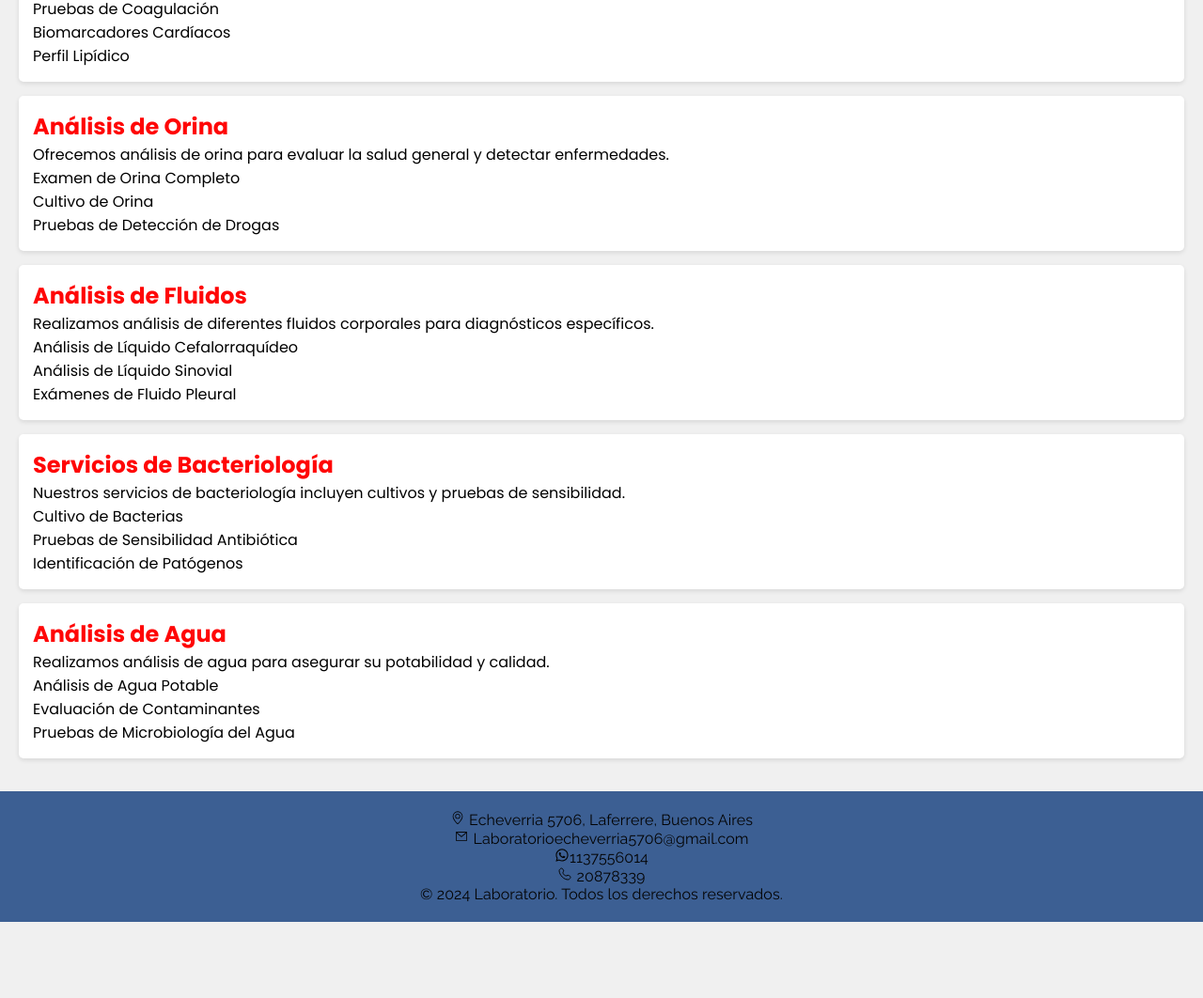
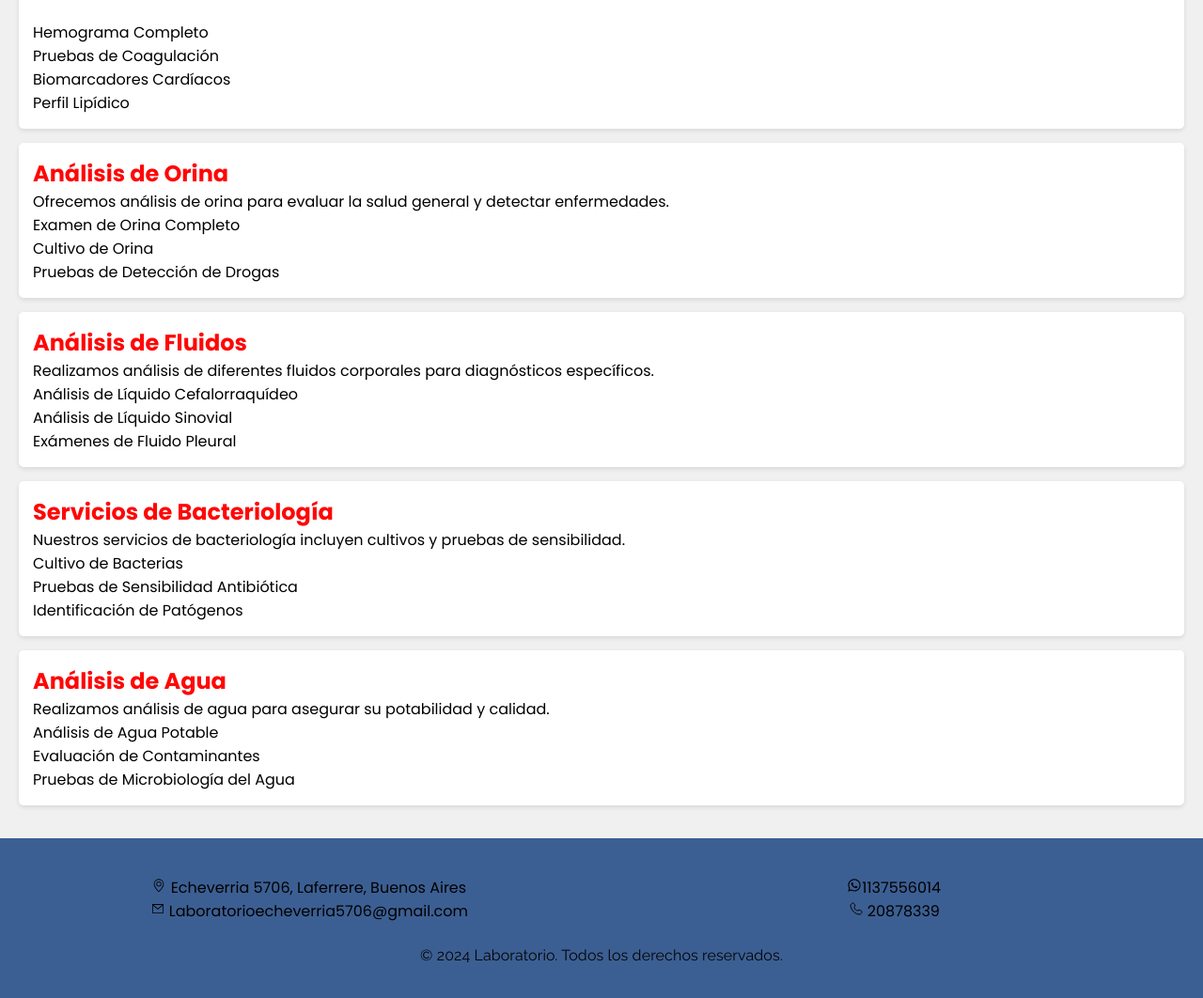
Before and after one commit to JMsanchez4920/laboratorio2024., a plain HTML site: page SERVICIOS.html in a window 1280 px wide. Shown: the part 562-1624 px from the top of the page at 94% size. Before the commit the page ends 1543 px from the top, so only its background shows below. Drawn offline with Linux system fonts and the light colour scheme.

Commit message:
Update SERVICIOS.html

```diff
--- a/SERVICIOS.html
+++ b/SERVICIOS.html
@@ -64,9 +64,9 @@
     </nav>
     <main>
         <section id="analisis-sangre">
-            <h2>Análisis de Sangre</h2>
+           <br> <h2>Análisis de Sangre</h2>
             <p>Realizamos una variedad de análisis sanguíneos que incluyen hemogramas, pruebas de coagulación y análisis de biomarcadores.</p>
-            <ul>
+            <ul><br>
                 <li>Hemograma Completo</li>
                 <li>Pruebas de Coagulación</li>
                 <li>Biomarcadores Cardíacos</li>
@@ -111,20 +111,19 @@
         </section>
     </main>
     <footer>
-            <div class="footer-txt">
-                <p>
-                    <svg xmlns="http://www.w3.org/2000/svg" width="1em" height="1em" viewBox="0 0 24 24"><path fill="currentColor" fill-rule="evenodd" d="m12.065 21.243l-.006-.005zm.182-.274a29 29 0 0 0 3.183-3.392c2.04-2.563 3.281-5.09 3.365-7.337a6.8 6.8 0 1 0-13.591 0c.085 2.247 1.327 4.774 3.366 7.337a29 29 0 0 0 3.183 3.392q.166.15.247.218zm-.985 1.165S4 16.018 4 10a8 8 0 1 1 16 0c0 6.018-7.262 12.134-7.262 12.134c-.404.372-1.069.368-1.476 0M12 12.8a2.8 2.8 0 1 0 0-5.6a2.8 2.8 0 0 0 0 5.6m0 1.2a4 4 0 1 1 0-8a4 4 0 0 1 0 8"/></svg> Echeverria 5706, Laferrere, Buenos Aires
+        <footer>
+            <div class="footer-content">
+                <div class="footer-column">   <svg xmlns="http://www.w3.org/2000/svg" width="1em" height="1em" viewBox="0 0 24 24"><path fill="currentColor" fill-rule="evenodd" d="m12.065 21.243l-.006-.005zm.182-.274a29 29 0 0 0 3.183-3.392c2.04-2.563 3.281-5.09 3.365-7.337a6.8 6.8 0 1 0-13.591 0c.085 2.247 1.327 4.774 3.366 7.337a29 29 0 0 0 3.183 3.392q.166.15.247.218zm-.985 1.165S4 16.018 4 10a8 8 0 1 1 16 0c0 6.018-7.262 12.134-7.262 12.134c-.404.372-1.069.368-1.476 0M12 12.8a2.8 2.8 0 1 0 0-5.6a2.8 2.8 0 0 0 0 5.6m0 1.2a4 4 0 1 1 0-8a4 4 0 0 1 0 8"/></svg> Echeverria 5706, Laferrere, Buenos Aires
                     <br>
                     <svg xmlns="http://www.w3.org/2000/svg" width="1em" height="1em" viewBox="0 0 20 20"><g fill="currentColor" fill-rule="evenodd" clip-rule="evenodd"><path d="M17 4H3a.5.5 0 0 0-.5.5v11a.5.5 0 0 0 .5.5h14a.5.5 0 0 0 .5-.5v-11A.5.5 0 0 0 17 4M3.5 15V5h13v10z"/><path d="m17.324 4.88l-7.045 6a.5.5 0 0 1-.65-.001l-6.956-6A.5.5 0 0 1 3 4h14a.5.5 0 0 1 .324.88M15.642 5H4.345l5.612 4.841z"/></g></svg> Laboratorioecheverria5706@gmail.com
-                    <br>
 
-                    <svg xmlns="http://www.w3.org/2000/svg" width="1em" height="1em" viewBox="0 0 24 24"><path fill="currentColor" d="M19.05 4.91A9.82 9.82 0 0 0 12.04 2c-5.46 0-9.91 4.45-9.91 9.91c0 1.75.46 3.45 1.32 4.95L2.05 22l5.25-1.38c1.45.79 3.08 1.21 4.74 1.21c5.46 0 9.91-4.45 9.91-9.91c0-2.65-1.03-5.14-2.9-7.01m-7.01 15.24c-1.48 0-2.93-.4-4.2-1.15l-.3-.18l-3.12.82l.83-3.04l-.2-.31a8.26 8.26 0 0 1-1.26-4.38c0-4.54 3.7-8.24 8.24-8.24c2.2 0 4.27.86 5.82 2.42a8.18 8.18 0 0 1 2.41 5.83c.02 4.54-3.68 8.23-8.22 8.23m4.52-6.16c-.25-.12-1.47-.72-1.69-.81c-.23-.08-.39-.12-.56.12c-.17.25-.64.81-.78.97c-.14.17-.29.19-.54.06c-.25-.12-1.05-.39-1.99-1.23c-.74-.66-1.23-1.47-1.38-1.72c-.14-.25-.02-.38.11-.51c.11-.11.25-.29.37-.43s.17-.25.25-.41c.08-.17.04-.31-.02-.43s-.56-1.34-.76-1.84c-.2-.48-.41-.42-.56-.43h-.48c-.17 0-.43.06-.66.31c-.22.25-.86.85-.86 2.07s.89 2.4 1.01 2.56c.12.17 1.75 2.67 4.23 3.74c.59.26 1.05.41 1.41.52c.59.19 1.13.16 1.56.1c.48-.07 1.47-.6 1.67-1.18c.21-.58.21-1.07.14-1.18s-.22-.16-.47-.28"/></svg>1137556014
+                </div>
+                <div class="footer-column"> <svg xmlns="http://www.w3.org/2000/svg" width="1em" height="1em" viewBox="0 0 24 24"><path fill="currentColor" d="M19.05 4.91A9.82 9.82 0 0 0 12.04 2c-5.46 0-9.91 4.45-9.91 9.91c0 1.75.46 3.45 1.32 4.95L2.05 22l5.25-1.38c1.45.79 3.08 1.21 4.74 1.21c5.46 0 9.91-4.45 9.91-9.91c0-2.65-1.03-5.14-2.9-7.01m-7.01 15.24c-1.48 0-2.93-.4-4.2-1.15l-.3-.18l-3.12.82l.83-3.04l-.2-.31a8.26 8.26 0 0 1-1.26-4.38c0-4.54 3.7-8.24 8.24-8.24c2.2 0 4.27.86 5.82 2.42a8.18 8.18 0 0 1 2.41 5.83c.02 4.54-3.68 8.23-8.22 8.23m4.52-6.16c-.25-.12-1.47-.72-1.69-.81c-.23-.08-.39-.12-.56.12c-.17.25-.64.81-.78.97c-.14.17-.29.19-.54.06c-.25-.12-1.05-.39-1.99-1.23c-.74-.66-1.23-1.47-1.38-1.72c-.14-.25-.02-.38.11-.51c.11-.11.25-.29.37-.43s.17-.25.25-.41c.08-.17.04-.31-.02-.43s-.56-1.34-.76-1.84c-.2-.48-.41-.42-.56-.43h-.48c-.17 0-.43.06-.66.31c-.22.25-.86.85-.86 2.07s.89 2.4 1.01 2.56c.12.17 1.75 2.67 4.23 3.74c.59.26 1.05.41 1.41.52c.59.19 1.13.16 1.56.1c.48-.07 1.47-.6 1.67-1.18c.21-.58.21-1.07.14-1.18s-.22-.16-.47-.28"/></svg>1137556014
                     <br>
                     <svg xmlns="http://www.w3.org/2000/svg" width="1em" height="1em" viewBox="0 0 24 24"><path fill="none" stroke="currentColor" stroke-linecap="round" stroke-linejoin="round" stroke-width="1.5" d="M15.6 14.522c-2.395 2.52-8.504-3.534-6.1-6.064c1.468-1.545-.19-3.31-1.108-4.609c-1.723-2.435-5.504.927-5.39 3.066c.363 6.746 7.66 14.74 14.726 14.042c2.21-.218 4.75-4.21 2.215-5.669c-1.268-.73-3.009-2.17-4.343-.767"/></svg> 20878339
-                </p>
+                </div>
             </div>
-
-        <p>&copy; 2024 Laboratorio. Todos los derechos reservados.</p>
-    </footer>
+            <br><p>&copy; 2024 Laboratorio. Todos los derechos reservados.</p>
+        </footer>
 </body>
 </html>
```
